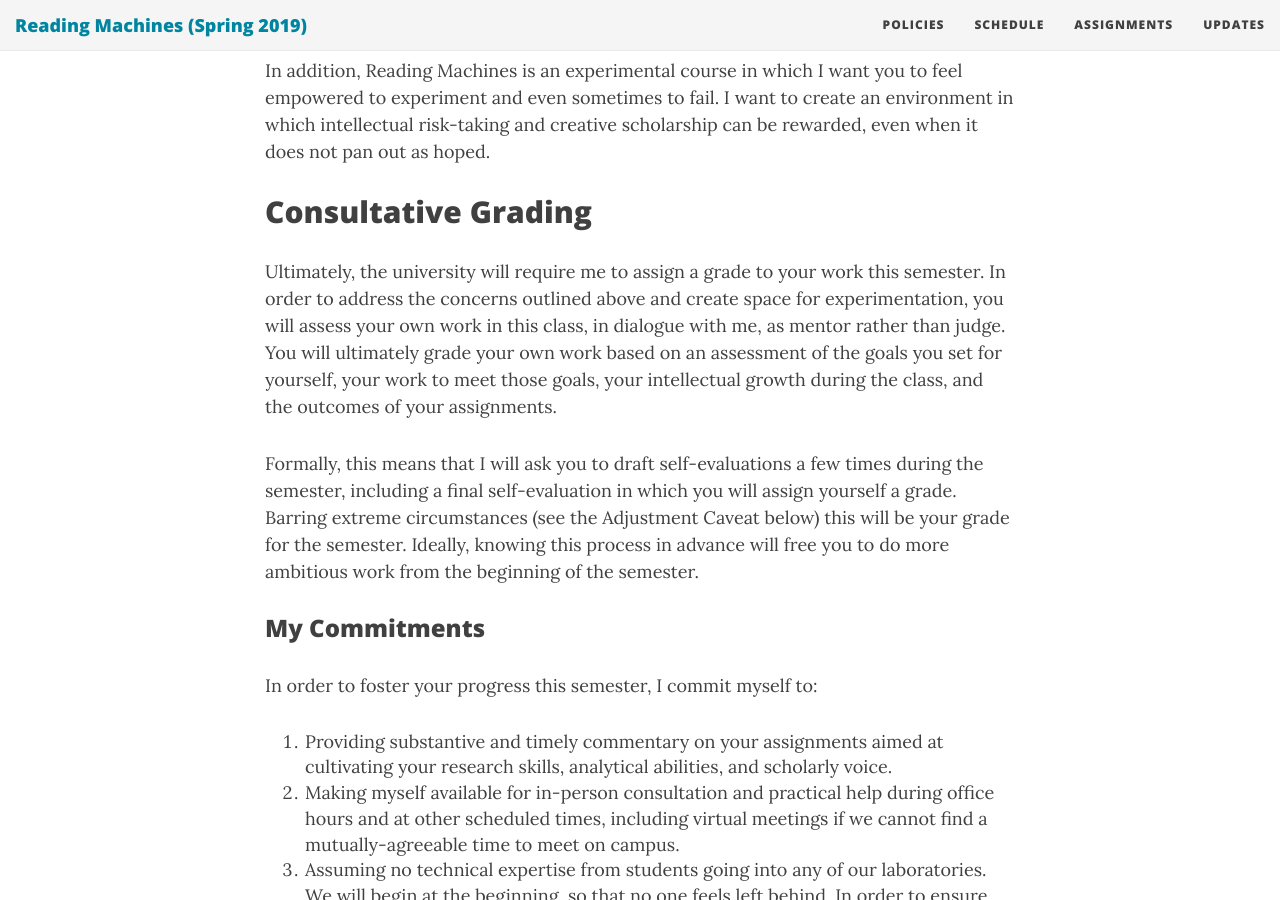
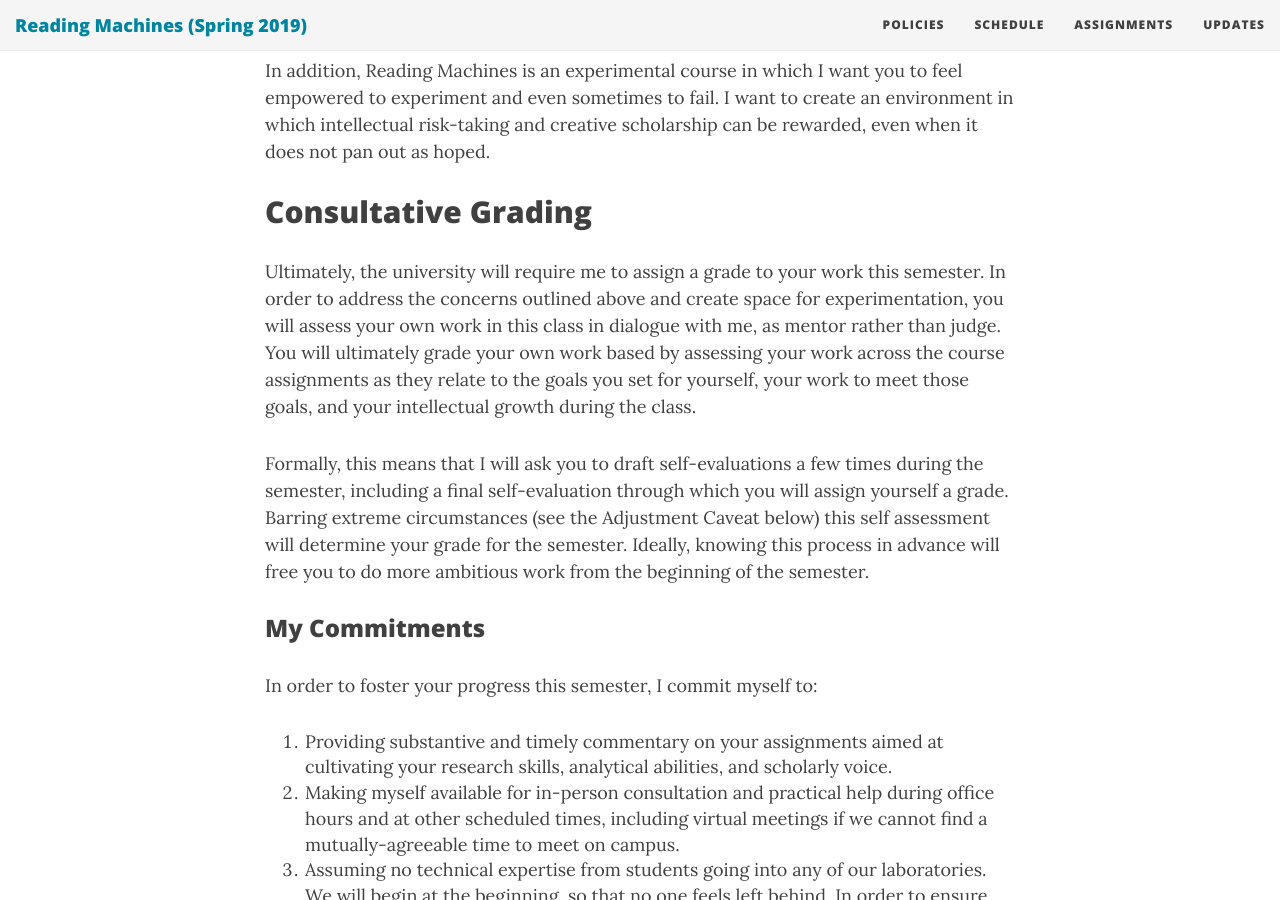
Before and after one commit to rccordell/s19rm, a Jekyll site: the page built from assignments.md, in a window 1280 px wide and 900 px high, scrolled down 1543 px. Built offline with Jekyll 4.4.1, drawn with Linux system fonts in a browser that asks for light colours; nearby versions of some CDN libraries; some web fonts are replaced.

Commit message:
final final grading updates

```diff
--- a/assignments.md
+++ b/assignments.md
@@ -25,9 +25,9 @@ In addition, Reading Machines is an experimental course in which I want you to f
 
 ## Consultative Grading
 
-Ultimately, the university will require me to assign a grade to your work this semester. In order to address the concerns outlined above and create space for experimentation, you will assess your own work in this class, in dialogue with me, as mentor rather than judge. You will ultimately grade your own work based on an assessment of the goals you set for yourself, your work to meet those goals, your intellectual growth during the class, and the outcomes of your assignments.
+Ultimately, the university will require me to assign a grade to your work this semester. In order to address the concerns outlined above and create space for experimentation, you will assess your own work in this class in dialogue with me, as mentor rather than judge. You will ultimately grade your own work based by assessing your work across the course assignments as they relate to the goals you set for yourself, your work to meet those goals, and your intellectual growth during the class.
 
-Formally, this means that I will ask you to draft self-evaluations a few times during the semester, including a final self-evaluation in which you will assign yourself a grade. Barring extreme circumstances (see the Adjustment Caveat below) this will be your grade for the semester. Ideally, knowing this process in advance will free you to do more ambitious work from the beginning of the semester.
+Formally, this means that I will ask you to draft self-evaluations a few times during the semester, including a final self-evaluation through which you will assign yourself a grade. Barring extreme circumstances (see the Adjustment Caveat below) this self assessment will determine your grade for the semester. Ideally, knowing this process in advance will free you to do more ambitious work from the beginning of the semester.
 
 ### My Commitments
 
```
